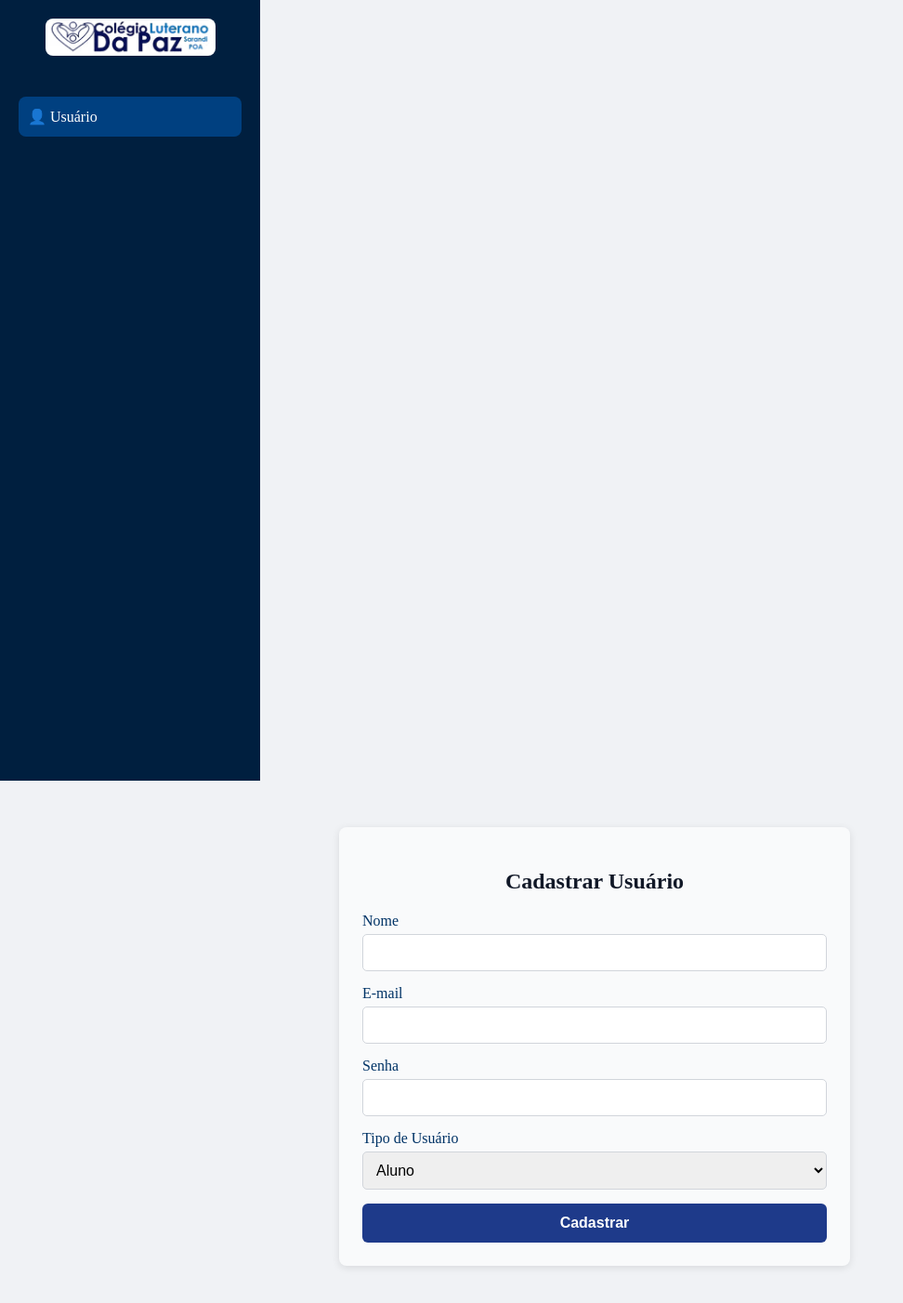
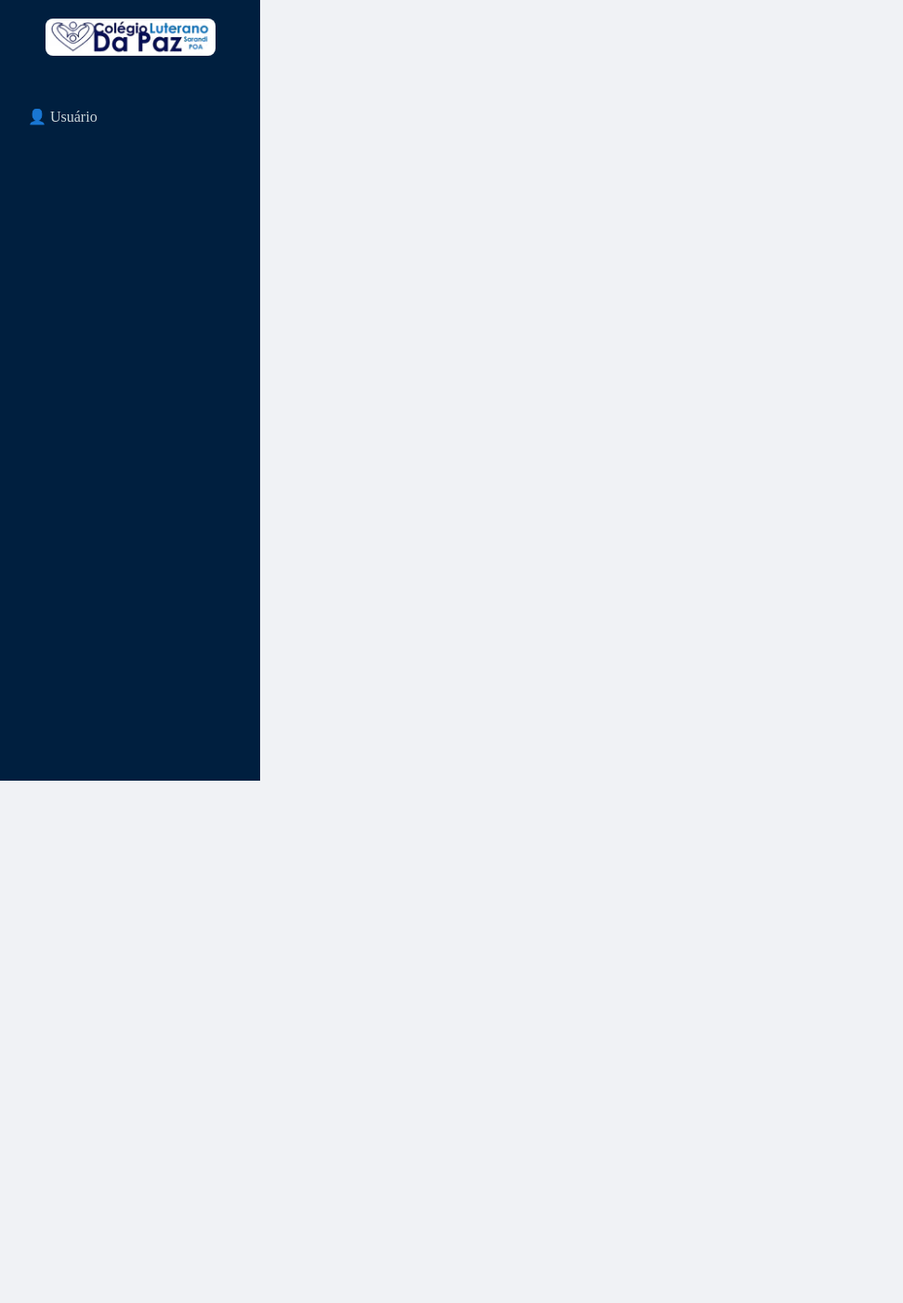
Before and after one commit to lucasSperb/front-luterano, a React (Vite) app: page /dashboard in a window 1280 px wide. Shown: the top 1402 px of the page at 93% size, without its empty margins (0-972 px from the left). After the commit the page ends 840 px from the top, so only its background shows below. Built offline with nearby package versions, Linux system fonts and the light colour scheme; sample sign-in values are in the browser's storage.

Commit message:
Cadastra usuario

```diff
--- a/src/components/cadastraUsuario/CadastraUsuario.tsx
+++ b/src/components/cadastraUsuario/CadastraUsuario.tsx
@@ -9,22 +9,9 @@ export default function CadastraUsuario() {
 
   const handleSubmit = (e: React.FormEvent) => {
     e.preventDefault();
-
-    const novoUsuario = {
-      nome,
-      email,
-      senha,
-      tipoUsuario,
-    };
-
-    console.log("Usuário cadastrado:", novoUsuario);
+    console.log("Usuário cadastrado:", { nome, email, senha, tipoUsuario });
     alert("Usuário cadastrado com sucesso!");
-
-    // Resetar formulário
-    setNome("");
-    setEmail("");
-    setSenha("");
-    setTipoUsuario("aluno");
+    setNome(""); setEmail(""); setSenha(""); setTipoUsuario("aluno");
   };
 
   return (
@@ -33,44 +20,22 @@ export default function CadastraUsuario() {
       <form onSubmit={handleSubmit}>
         <div className="input-group">
           <label htmlFor="nome">Nome</label>
-          <input
-            type="text"
-            id="nome"
-            value={nome}
-            onChange={(e) => setNome(e.target.value)}
-            required
-          />
+          <input type="text" id="nome" value={nome} onChange={e => setNome(e.target.value)} required />
         </div>
 
         <div className="input-group">
           <label htmlFor="email">E-mail</label>
-          <input
-            type="email"
-            id="email"
-            value={email}
-            onChange={(e) => setEmail(e.target.value)}
-            required
-          />
+          <input type="email" id="email" value={email} onChange={e => setEmail(e.target.value)} required />
         </div>
 
         <div className="input-group">
           <label htmlFor="senha">Senha</label>
-          <input
-            type="password"
-            id="senha"
-            value={senha}
-            onChange={(e) => setSenha(e.target.value)}
-            required
-          />
+          <input type="password" id="senha" value={senha} onChange={e => setSenha(e.target.value)} required />
         </div>
 
         <div className="input-group">
           <label htmlFor="tipoUsuario">Tipo de Usuário</label>
-          <select
-            id="tipoUsuario"
-            value={tipoUsuario}
-            onChange={(e) => setTipoUsuario(e.target.value)}
-          >
+          <select id="tipoUsuario" value={tipoUsuario} onChange={e => setTipoUsuario(e.target.value)}>
             <option value="aluno">Aluno</option>
             <option value="professor">Professor</option>
             <option value="admin">Administrador</option>
--- a/src/components/dashboard/Dashboard.tsx
+++ b/src/components/dashboard/Dashboard.tsx
@@ -4,14 +4,31 @@ import CadastraUsuario from "../cadastraUsuario/CadastraUsuario";
 import "./Dashboard.css";
 
 export default function Dashboard() {
-  const [activeMenu, setActiveMenu] = useState("usuario");
+  const [activeMenu, setActiveMenu] = useState<string>("");
+  const [activeSubmenu, setActiveSubmenu] = useState<string>("");
+
+  const renderContent = () => {
+    if (activeMenu === "usuario") {
+      switch (activeSubmenu) {
+        case "cadastrar":
+          return <CadastraUsuario />;
+        default:
+
+      }
+    }
+
+  };
 
   return (
-    <div className="dashboard-wrapper">
-      <Sidebar active={activeMenu} />
-
-      <div className="dashboard-content">
-        {activeMenu === "usuario" && <CadastraUsuario />}
+    <div className="dashboard-wrapper" style={{ display: "flex" }}>
+      <Sidebar
+        activeMenu={activeMenu}
+        activeSubmenu={activeSubmenu}
+        onSelectMenu={setActiveMenu}
+        onSelectSubmenu={setActiveSubmenu}
+      />
+      <div className="dashboard-content" style={{ flex: 1, padding: "20px" }}>
+        {renderContent()}
       </div>
     </div>
   );
--- a/src/components/sidebar/Sidebar.css
+++ b/src/components/sidebar/Sidebar.css
@@ -44,3 +44,21 @@
   background-color: #004080;
   color: #fff;
 }
+
+.submenu {
+  display: flex;
+  flex-direction: column;
+  margin-left: 15px;
+  gap: 5px;
+  max-height: 0;
+  overflow: hidden;
+  opacity: 0;
+  transform: translateY(-10px);
+  transition: max-height 0.3s ease, opacity 0.3s ease, transform 0.3s ease;
+}
+
+.submenu-visible {
+  max-height: 500px;
+  opacity: 1;
+  transform: translateY(0);
+}
--- a/src/components/sidebar/Sidebar.tsx
+++ b/src/components/sidebar/Sidebar.tsx
@@ -3,10 +3,20 @@ import './Sidebar.css';
 import logo from '../../images/logoPaz.avif';
 
 interface SidebarProps {
-  active?: string;
+  activeMenu?: string;
+  activeSubmenu?: string;
+  onSelectMenu: (menu: string) => void;
+  onSelectSubmenu: (submenu: string) => void;
 }
 
-export default function Sidebar({ active }: SidebarProps) {
+export default function Sidebar({ activeMenu, activeSubmenu, onSelectMenu, onSelectSubmenu }: SidebarProps) {
+  const [showUsuarioSubmenu, setShowUsuarioSubmenu] = React.useState(false);
+
+  const handleUsuarioClick = () => {
+    onSelectMenu("usuario");
+    setShowUsuarioSubmenu(prev => !prev);
+  };
+
   return (
     <aside className="sidebar">
       <div className="logo-section">
@@ -15,11 +25,22 @@ export default function Sidebar({ active }: SidebarProps) {
 
       <nav className="menu">
         <a
-          href="../cadastraUsuario/CadastraUsuario"
-          className={active === 'usuario' ? 'active' : ''}
+          href="#"
+          className={activeMenu === 'usuario' ? 'active' : ''}
+          onClick={(e) => { e.preventDefault(); handleUsuarioClick(); }}
         >
           👤 Usuário
         </a>
+
+        <div className={`submenu ${showUsuarioSubmenu ? 'submenu-visible' : ''}`}>
+          <a
+            href="#"
+            className={activeSubmenu === 'cadastrar' ? 'active' : ''}
+            onClick={(e) => { e.preventDefault(); onSelectSubmenu('cadastrar'); }}
+          >
+            Cadastrar Usuário
+          </a>
+        </div>
       </nav>
     </aside>
   );
```
